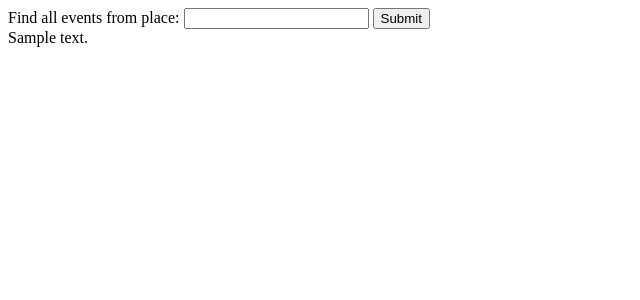
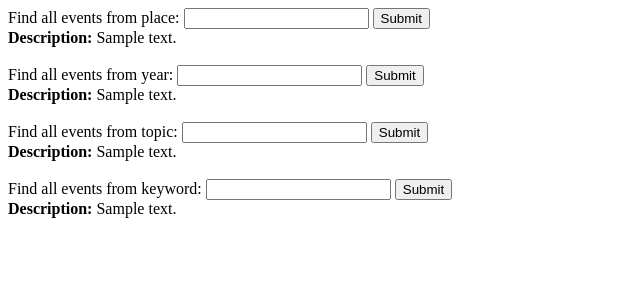
Before and after one commit to jlin00/softdev, a Flask app: template 11_mongoflask/templates/history.html in a window 1280 px wide. Shown: the top 300 px of the page, without its empty margins (0-640 px from the left). Run offline with Flask 2, Linux system fonts and the light colour scheme; the template is opened without the code that fills it: most values are stand-ins (such as "Sample title", 1, 10 or a date in 2020); parts of the project's set-up code (start-up, migrations or seed data) failed here and were passed over.

Commit message:
added forms for history

```diff
--- a/11_mongoflask/app.py
+++ b/11_mongoflask/app.py
@@ -16,13 +16,19 @@ def home():
 
 @app.route("/history")
 def history():
+    place = ""
+    year = 2020
+    topic = ""
+    keyword = ""
     if "place" in request.args:
-        # print("hi")
-        # data = events.get_by_place("Egypt")
-        # for item in data:
-            # print(item['description'])
-        return render_template("history.html", event=events.get_by_place(request.args["place"]))
-    return render_template("history.html")
+        place = events.get_by_place(request.args["place"])
+    if "year" in request.args:
+        year = events.get_by_year(request.args["year"])
+    if "topic" in request.args:
+        topic = events.get_by_topic(request.args["topic"])
+    if "keyword" in request.args:
+        keyword = events.get_by_keyword(request.args["keyword"])
+    return render_template("history.html", place=place, year=year, topic=topic, keyword=keyword)
 
 @app.route("/senators")
 def senators():
--- a/11_mongoflask/templates/history.html
+++ b/11_mongoflask/templates/history.html
@@ -6,7 +6,39 @@
   <input class="form-control" type="text" name="place">
   <input class="btn btn-dark" type="submit" name="submit">
 </form>
-{% for item in event %}
-  {{item['description']}}
+{% for item in place %}
+  <b>Description: </b> {{item['description']}}
+  <br><br>
 {% endfor %}
+
+<form action="/history">
+  Find all events from year:
+  <input class="form-control" type="number" name="year" max="2020">
+  <input class="btn btn-dark" type="submit" name="submit">
+</form>
+{% for item in year %}
+  <b>Description: </b> {{item['description']}}
+  <br><br>
+{% endfor %}
+
+<form action="/history">
+  Find all events from topic:
+  <input class="form-control" type="text" name="topic">
+  <input class="btn btn-dark" type="submit" name="submit">
+</form>
+{% for item in place %}
+  <b>Description: </b> {{item['description']}}
+  <br><br>
+{% endfor %}
+
+<form action="/history">
+  Find all events from keyword:
+  <input class="form-control" type="text" name="keyword">
+  <input class="btn btn-dark" type="submit" name="submit">
+</form>
+{% for item in place %}
+  <b>Description: </b> {{item['description']}}
+  <br><br>
+{% endfor %}
+
 {% endblock %}
```
